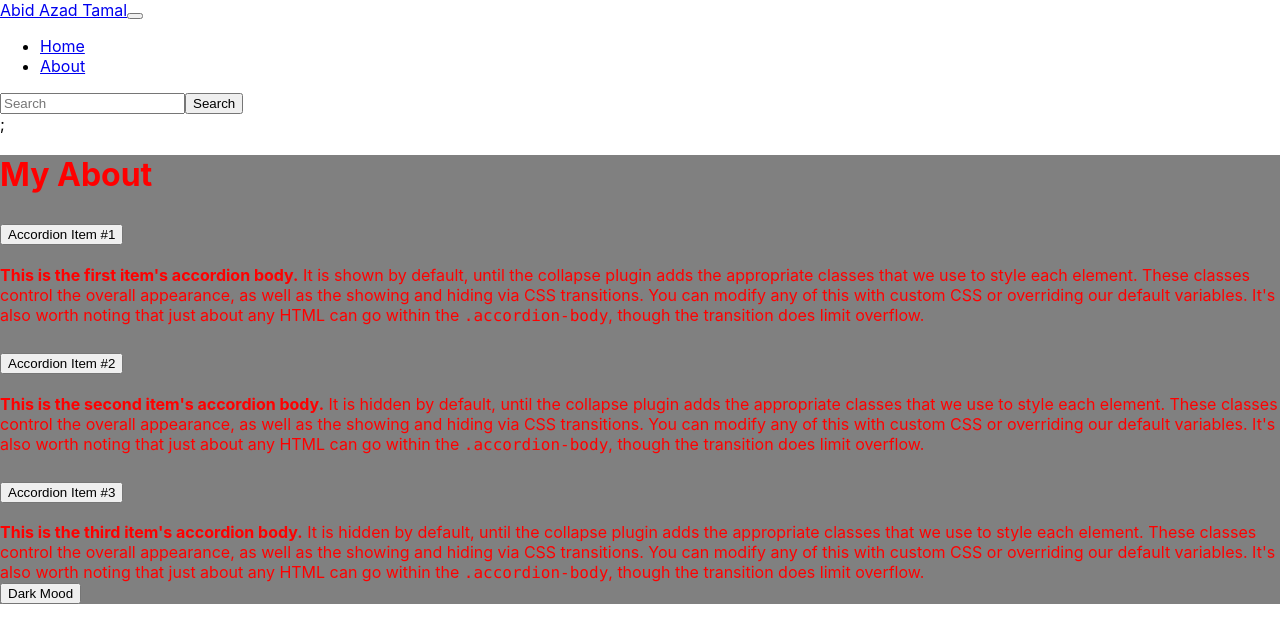
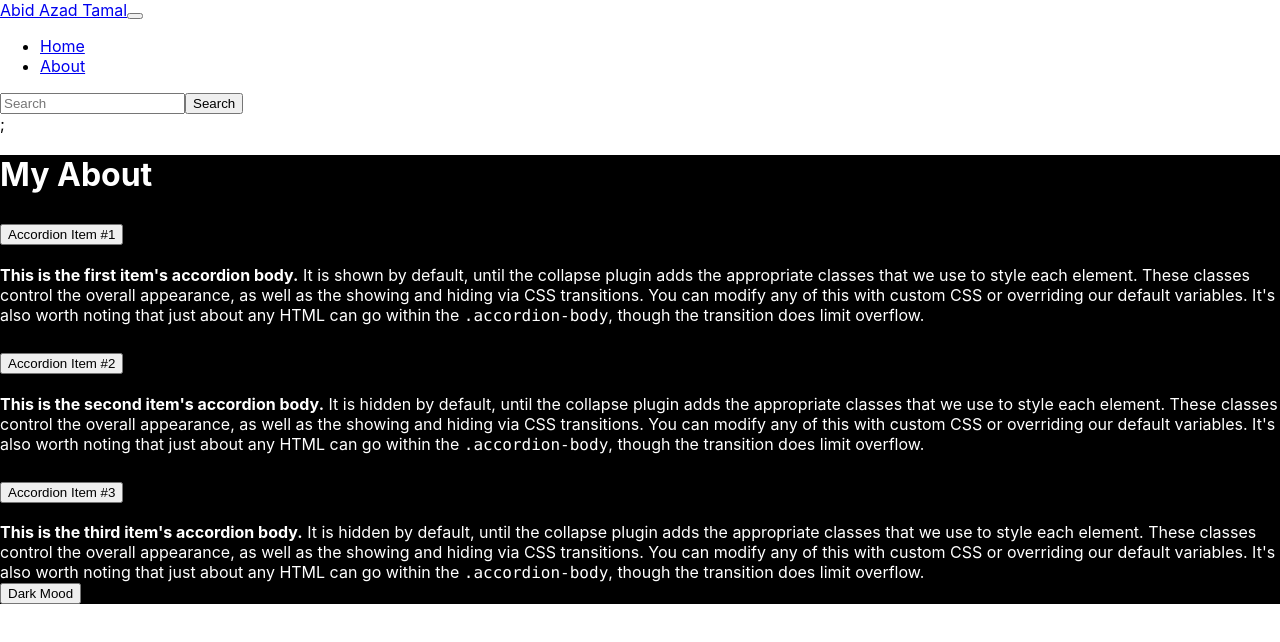
Before and after one commit to MrAzadT/react-my-app-2, a React (Create React App) app: page / in a window 1280 px wide. Shown: the top 642 px of the page. Built offline with nearby package versions, Linux system fonts and the light colour scheme; the HTML template or start-up script is replaced by a standard one.

Commit message:
bootstarp

```diff
--- a/src/components/About.js
+++ b/src/components/About.js
@@ -2,14 +2,14 @@ import React from "react";
 
 function About(props) {
   const myStyle = {
-    color: "red",
-    backgroundColor: "Gray",
+    color: "white",
+    backgroundColor: "black",
   };
 
   return (
     <div className="container" style={myStyle}>
       <h1 className="my-3">{props.heading}</h1>
-      <div className="accordion" id="accordionExample">
+      <div className="accordion" id="accordionExample" style={myStyle}>
         <div className="accordion-item">
           <h2 className="accordion-header" id="headingOne">
             <button
@@ -24,6 +24,7 @@ function About(props) {
             </button>
           </h2>
           <div
+            style={myStyle}
             id="collapseOne"
             className="accordion-collapse collapse show"
             aria-labelledby="headingOne"
@@ -55,6 +56,7 @@ function About(props) {
             </button>
           </h2>
           <div
+            style={myStyle}
             id="collapseTwo"
             className="accordion-collapse collapse"
             aria-labelledby="headingTwo"
@@ -86,6 +88,7 @@ function About(props) {
             </button>
           </h2>
           <div
+            style={myStyle}
             id="collapseThree"
             className="accordion-collapse collapse"
             aria-labelledby="headingThree"
```
